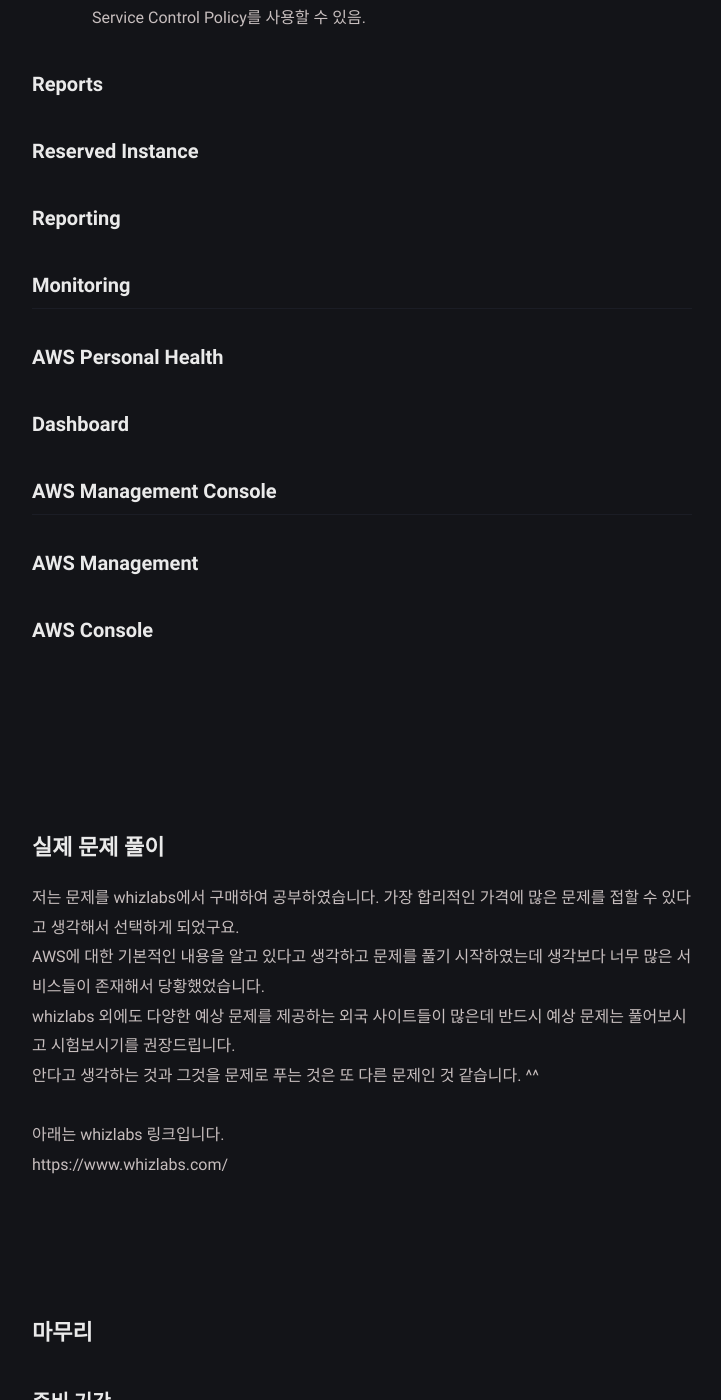
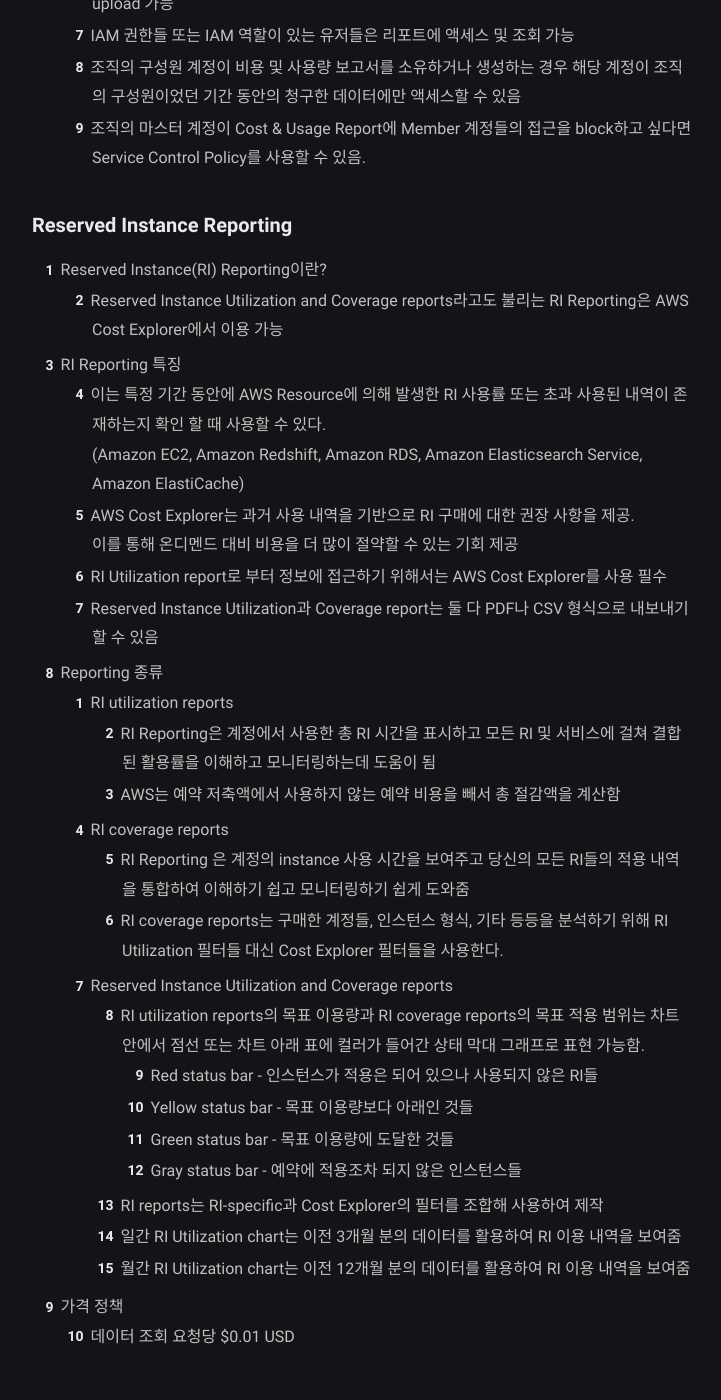
Before and after one commit to jd6186/jd6186.github.io, a Jekyll site: the page built from _posts/DongUk/2022-01-11-AWS_Architect_Associate.md, in a window 1280 px wide and 1400 px high, scrolled down 12904 px. Shown: the whole window, without its empty margins (278-999 px from the left). Built offline with Jekyll 4.4.1, drawn with Linux system fonts in a browser that asks for light colours; comment, search, counter and statistics services are not loaded; some of the changed text lies outside the part shown.

Commit message:
Update 2022-01-11-AWS_Architect_Associate.md
SAA 준비를 위한 AWS 서비스 정리
1. Reserved Instance Reporting
2. AWS Personal Health Dashboard
3. AWS Management Console

```diff
--- a/_posts/DongUk/2022-01-11-AWS_Architect_Associate.md
+++ b/_posts/DongUk/2022-01-11-AWS_Architect_Associate.md
@@ -184,7 +184,10 @@ https://www.notion.so/AWS-SAA-ef4c542e84094e1c88909ea1c9024cfb
 #### Amazon SNS
 #### Amazon SQS
 #### AWS Step Functions
-#### Amazon SWF
+#### Amazon Simple Workflow Service(SWF)
+1. SWF란?
+
+<br/><br/>
 
 ### Billing & Cost Management
 #### AWS Cost Explorer
@@ -272,19 +275,69 @@ https://www.notion.so/AWS-SAA-ef4c542e84094e1c88909ea1c9024cfb
     * 조직의 구성원 계정이 비용 및 사용량 보고서를 소유하거나 생성하는 경우 해당 계정이 조직의 구성원이었던 기간 동안의 청구한 데이터에만 액세스할 수 있음
     * 조직의 마스터 계정이 Cost & Usage Report에 Member 계정들의 접근을 block하고 싶다면 Service Control Policy를 사용할 수 있음.
 
-#### Reports
-
-#### Reserved Instance
-
-#### Reporting
+#### Reserved Instance Reporting
+1. Reserved Instance(RI) Reporting이란?
+    * Reserved Instance Utilization and Coverage reports라고도 불리는 RI Reporting은 AWS Cost Explorer에서 이용 가능
+2. RI Reporting 특징
+    * 이는 특정 기간 동안에 AWS Resource에 의해 발생한 RI 사용률 또는 초과 사용된 내역이 존재하는지 확인 할 때 사용할 수 있다.<br/>
+    (Amazon EC2, Amazon Redshift, Amazon RDS, Amazon Elasticsearch Service, Amazon ElastiCache)
+    * AWS Cost Explorer는 과거 사용 내역을 기반으로 RI 구매에 대한 권장 사항을 제공.<br/>
+    이를 통해 온디멘드 대비 비용을 더 많이 절약할 수 있는 기회 제공
+    * RI Utilization report로 부터 정보에 접근하기 위해서는 AWS Cost Explorer를 사용 필수
+    * Reserved Instance Utilization과 Coverage report는 둘 다 PDF나 CSV 형식으로 내보내기 할 수 있음
+3. Reporting 종류
+    1. RI utilization reports
+        * RI Reporting은 계정에서 사용한 총 RI 시간을 표시하고 모든 RI 및 서비스에 걸쳐 결합된 활용률을 이해하고 모니터링하는데 도움이 됨
+        * AWS는 예약 저축액에서 사용하지 않는 예약 비용을 빼서 총 절감액을 계산함
+    2. RI coverage reports
+        * RI Reporting 은 계정의 instance 사용 시간을 보여주고 당신의 모든 RI들의 적용 내역을 통합하여 이해하기 쉽고 모니터링하기 쉽게 도와줌
+        * RI coverage reports는 구매한 계정들, 인스턴스 형식, 기타 등등을 분석하기 위해 RI Utilization 필터들 대신 Cost Explorer 필터들을 사용한다.
+    3. Reserved Instance Utilization and Coverage reports
+        * RI utilization reports의 목표 이용량과 RI coverage reports의 목표 적용 범위는 차트 안에서 점선 또는 차트 아래 표에 컬러가 들어간 상태 막대 그래프로 표현 가능함.
+            * Red status bar - 인스턴스가 적용은 되어 있으나 사용되지 않은 RI들
+            * Yellow status bar - 목표 이용량보다 아래인 것들
+            * Green status bar - 목표 이용량에 도달한 것들
+            * Gray status bar - 예약에 적용조차 되지 않은 인스턴스들
+        * RI reports는 RI-specific과 Cost Explorer의 필터를 조합해 사용하여 제작
+        * 일간 RI Utilization chart는 이전 3개월 분의 데이터를 활용하여 RI 이용 내역을 보여줌
+        * 월간 RI Utilization chart는 이전 12개월 분의 데이터를 활용하여 RI 이용 내역을 보여줌
+4. 가격 정책
+    * 데이터 조회 요청당 $0.01 USD
+<br/><br/>
 
 ### Monitoring
 #### AWS Personal Health
-#### Dashboard
+1. AWS Personal Health Dashboard란?
+    * AWS Personal Health Dashboard는 AWS Health API를 활용 가능<br/>
+    이를 통해 AWS 리소스 및 인프라와 관련된 문제를 진단하고 해결하기 위한 방법을 제시하거나 알림들을 전달 할 수 있음
+    * AWS Health는 지속적으로 AWS 서비스 성능과 가용성을 시각화하여 제공함
+    * AWS Personal Health Dashboard는 Amazon CloudWatch 이벤트와 통합되어 사용자 지정 규칙을 생성하고 업데이트 적용 작업을 사용하도록 AWS Lambda functions와 같은 대상을 지정할 수 있음
+2. AWS에서 제공하는 두가지 대쉬보드
+    1. AWS Service Health Dashboard
+        * 현재 상태에 대한 액세스를 제공하고 전체 지전안에 있는 전체 서비스들의 완전한 health check를 지원
+    2. The Personal Health Dashboard
+        * 계정에 연결된 리소스들에 영향을 끼칠 수 도 있는 서비스 중단에 대한 알림을 제공
+3. Personal Health Dashboard의 3가지 카테고리
+    1. Open issues
+        * 최근 7일간의 이슈들을 보여줌
+    2. Scheduled changes
+        * 향후 변경 사항이 있는 항복을 보여줌
+    3. Other notifications
+        * 기타 알림
+<br/><br/>
 
 ### AWS Management Console
-#### AWS Management
-#### AWS Console
+#### AWS Management Console
+1. Managment Console이란?
+    * Managment Console은 Web Application<br/>
+    이는 Amazon Web Service들을 관리하기 위해 많은 서비스 콘솔들로 이루어져 있음
+2. Managment Console 특징
+    * Managment Console은 유저가 처음으로 로그인 했을 때 보여질 수 있음
+    * AWS 탐색을 위해 사용자 인터페이스를 제공하고 다른 서비스 콘솔들에 대한 액세스를 제공
+    * AWS Management Console은 네비게이션바 위에 가장 최근에 조회했던 목록 또는 전체 서비스 목록으로 부터 선택할 수 있는 서비스 옵션을 제공함
+    * 네비게이션 바에는 리전을 선택할 수 있는 옵션 존재
+    * 네비게이션 바에는 전체 또는 일부 Service 명을 입력함으로써 AWS 내 모든 Service들을 검색할 수 있는 검색창이 존재
+    * Management Console 이용 시 더 나은 터치 경험을 제공하기 위해 최대된 수평, 수직 공간 그리고 큰 버튼 등을 안드로이드나 iOS와 같은 app을 통해 이용할 수 있음.
 <br/><br/><br/><br/>
 
 ## 실제 문제 풀이
```
